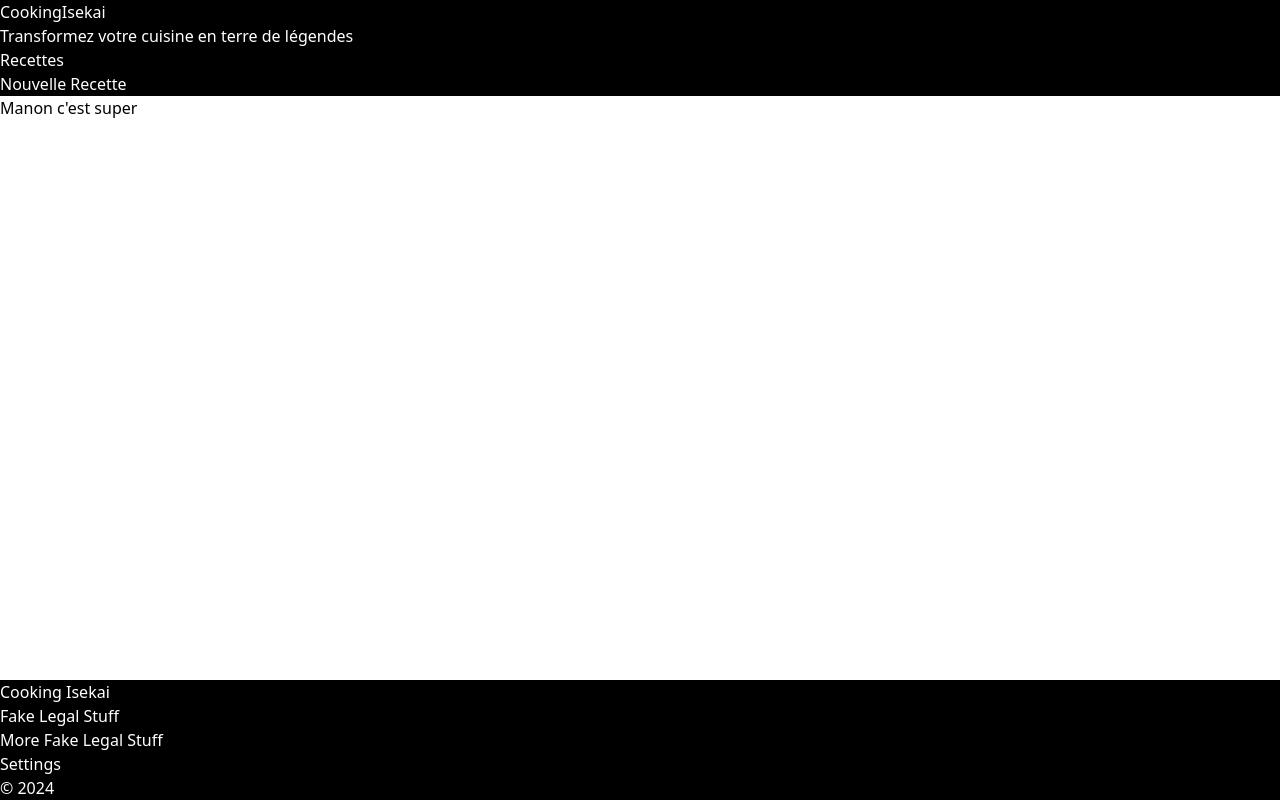
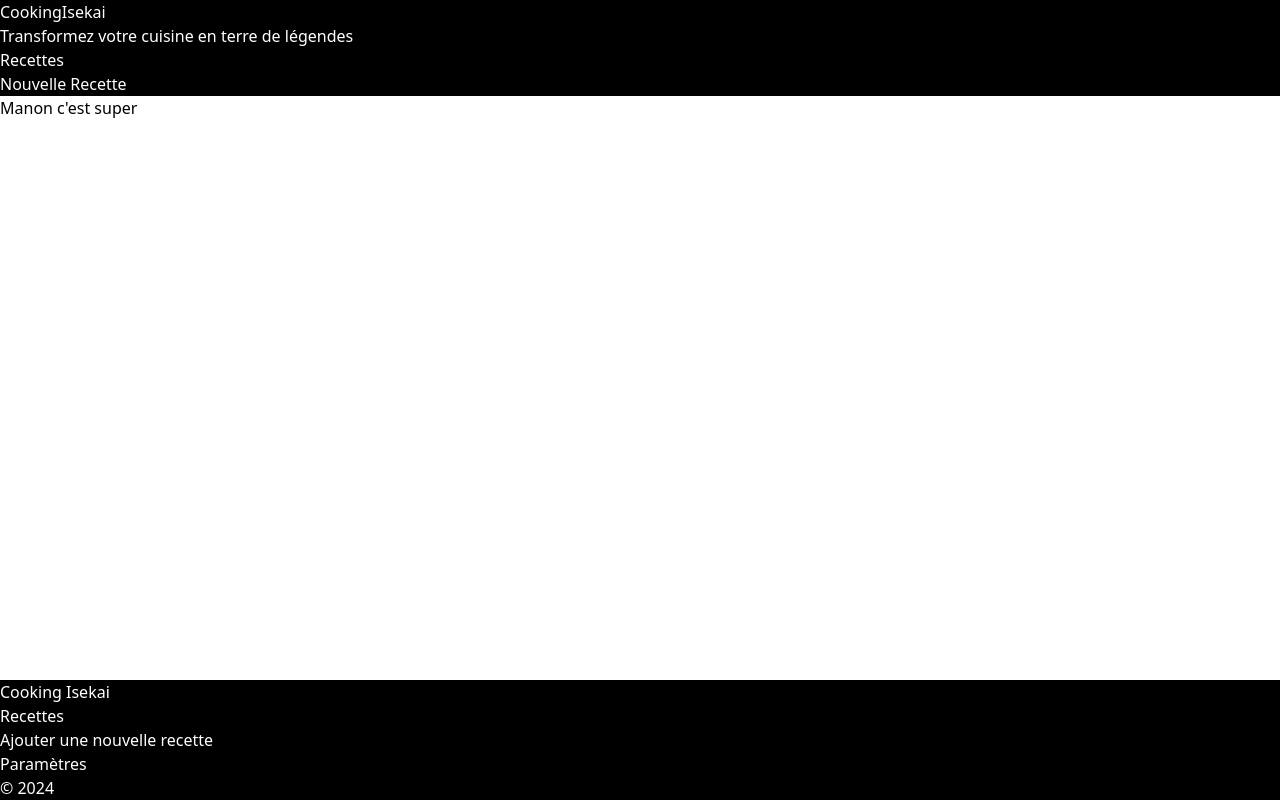
Before and after one commit to MaelleCoquelet/efc_coqueletm, a Vue app in the folder client/: page / in a window 1280 px wide. Built offline with nearby package versions, Linux system fonts and the light colour scheme.

Commit message:
changements dans le footer

```diff
--- a/client/src/components/FooterPage.vue
+++ b/client/src/components/FooterPage.vue
@@ -8,9 +8,16 @@ import { RouterLink, RouterView } from 'vue-router';
         <p>Cooking Isekai</p>
         <nav>
             <ul>
-                <li>Fake Legal Stuff</li>
-                <li>More Fake Legal Stuff</li>
-                <RouterLink to="/">Settings</RouterLink>
+                <li>
+                    <RouterLink to="/">Recettes</RouterLink>
+                </li>
+                <li>
+                    <RouterLink to="/">Ajouter une nouvelle recette</RouterLink>
+                </li>
+                <li>
+                    <RouterLink to="/">Paramètres</RouterLink>
+                </li>
+
             </ul>
         </nav>
         <p>&copy; 2024</p>
```
